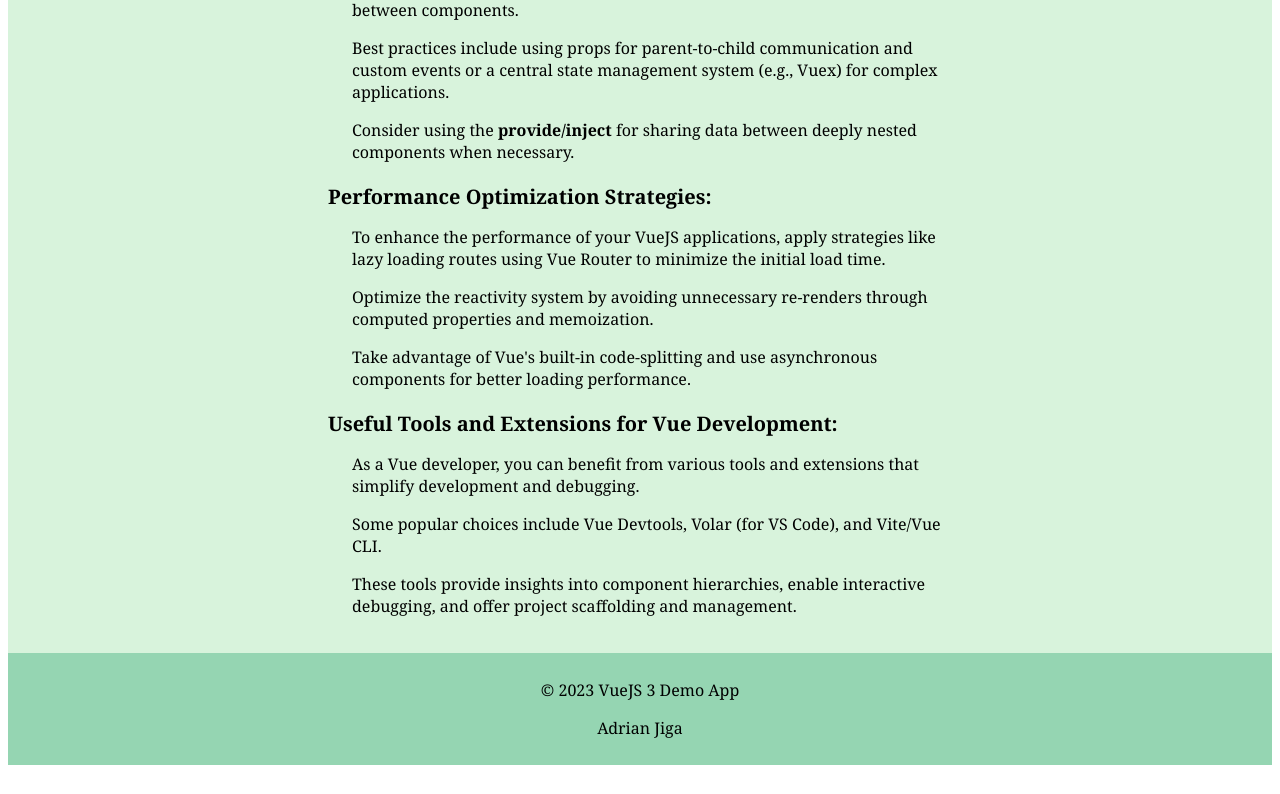
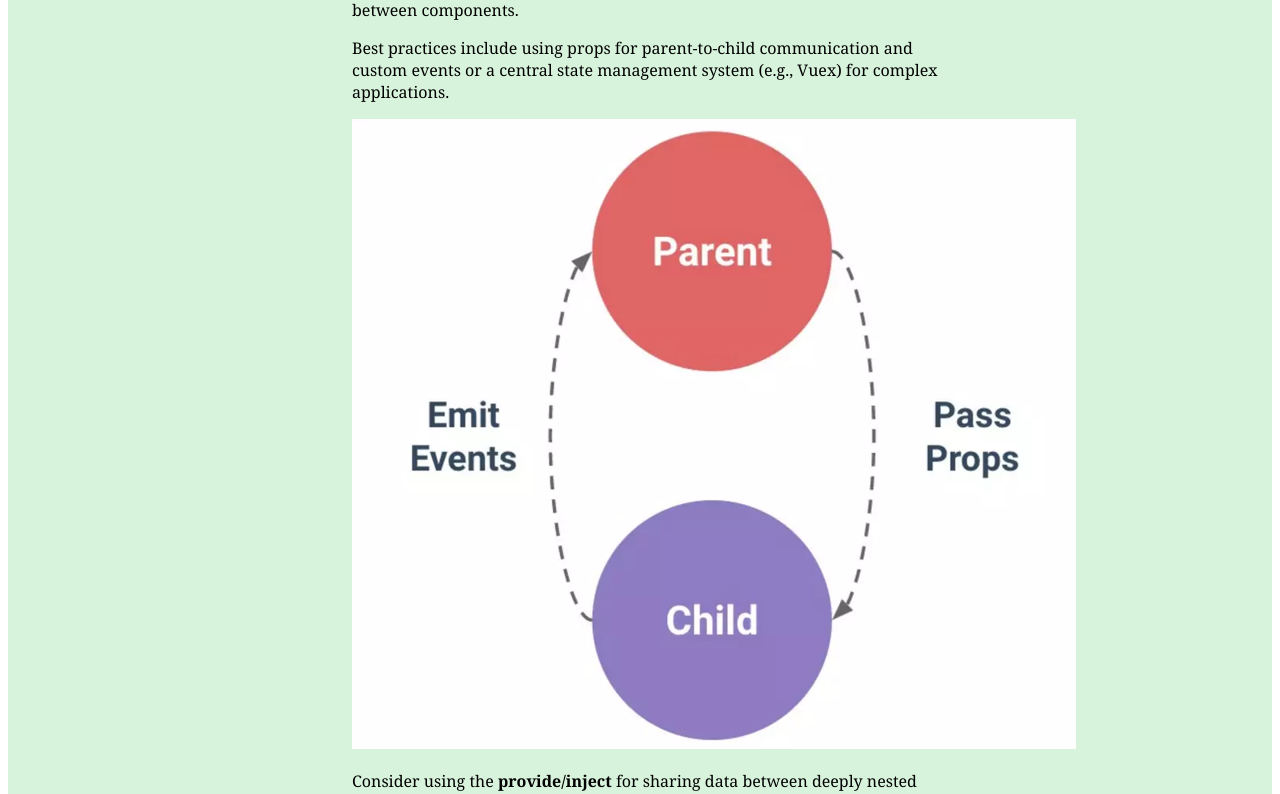
Before and after one commit to adrianjiga/vue-presentation-app, a Vue app: page /slide12 in a window 1280 px wide. Shown: the part 781-1575 px from the top of the page. Before the commit the page ends 1554 px from the top, so only its background shows below. Built offline with nearby package versions, Linux system fonts and the light colour scheme.

Commit message:
code cleanup

```diff
--- a/src/components/Footer.vue
+++ b/src/components/Footer.vue
@@ -1,7 +1,6 @@
 <template>
 	<footer>
-		<p>&copy; 2023 VueJS 3 Demo App</p>
-		<p>Adrian Jiga</p>
+		<p>&copy; 2023 Adrian Jiga</p>
 	</footer>
 </template>
 
--- a/src/components/Header.vue
+++ b/src/components/Header.vue
@@ -1,5 +1,7 @@
 <template>
-	<div>VueJS 3</div>
+	<header>
+		<div>VueJS 3</div>
+	</header>
 </template>
 
 <script>
--- a/src/components/Slide11.vue
+++ b/src/components/Slide11.vue
@@ -17,13 +17,13 @@
 		<h2 class="sub-title">Creating Refs</h2>
 		<div class="content">
 			<p>
-				You can create a ref in a component using the `ref` function. For
-				example:
+				You can create a ref in a component using the
+				<strong>ref</strong> function. For example:
 			</p>
 			<img src="../assets/refs-example.png" alt="refs example" />
 			<p>
-				Here, `myRef` is a ref that can be associated with an element or a
-				component instance in the template.
+				Here, <strong>myRef</strong> is a ref that can be associated with an
+				element or a component instance in the template.
 			</p>
 		</div>
 
--- a/src/components/Slide12.vue
+++ b/src/components/Slide12.vue
@@ -1,6 +1,7 @@
 <template>
 	<div class="slide">
 		<h1 class="slide-title">Slide 12: Best Practices and Tips</h1>
+
 		<h2 class="sub-title">Code Organization and Project Structure:</h2>
 		<div class="content">
 			<p>
@@ -12,8 +13,8 @@
 				components, views, and utility functions.
 			</p>
 			<p>
-				Leveraging a build tool like Vite or VueCLI can help establish a
-				sensible project structure from the start.
+				Leveraging a build tool like Vite can help establish a sensible
+				project structure from the start.
 			</p>
 			<p>
 				Use meaningful file and folder names to make your codebase more
@@ -24,6 +25,7 @@
 				improve collaboration and code maintenance.
 			</p>
 		</div>
+
 		<h2 class="sub-title">Handling Component Communication:</h2>
 		<div class="content">
 			<p>
@@ -35,27 +37,16 @@
 				and custom events or a central state management system (e.g., Vuex)
 				for complex applications.
 			</p>
+			<img
+				src="../assets/parent-child-communication.png"
+				alt="parent child components communication"
+			/>
 			<p>
 				Consider using the <strong>provide/inject</strong> for sharing data
 				between deeply nested components when necessary.
 			</p>
 		</div>
-		<h2 class="sub-title">Performance Optimization Strategies:</h2>
-		<div class="content">
-			<p>
-				To enhance the performance of your VueJS applications, apply
-				strategies like lazy loading routes using Vue Router to minimize the
-				initial load time.
-			</p>
-			<p>
-				Optimize the reactivity system by avoiding unnecessary re-renders
-				through computed properties and memoization.
-			</p>
-			<p>
-				Take advantage of Vue's built-in code-splitting and use asynchronous
-				components for better loading performance.
-			</p>
-		</div>
+
 		<h2 class="sub-title">
 			Useful Tools and Extensions for Vue Development:
 		</h2>
@@ -66,11 +57,7 @@
 			</p>
 			<p>
 				Some popular choices include Vue Devtools, Volar (for VS Code), and
-				Vite/Vue CLI.
-			</p>
-			<p>
-				These tools provide insights into component hierarchies, enable
-				interactive debugging, and offer project scaffolding and management.
+				Vite.
 			</p>
 		</div>
 	</div>
--- a/src/components/Slide13.vue
+++ b/src/components/Slide13.vue
@@ -8,8 +8,8 @@
 				for building dynamic and interactive web applications.
 			</p>
 			<p>
-				The Composition API enhances code organization and reusability,
-				making Vue applications more maintainable and scalable.
+				VueJS 3 comes with 2 different approaches: Composition API and
+				Options API.
 			</p>
 			<p>
 				Vue Router simplifies client-side routing, creating a seamless user
@@ -24,17 +24,9 @@
 				ensures efficient and type-safe development.
 			</p>
 			<p>
-				We've explored a demo app built with VueJS 3, demonstrating its
-				capabilities in a real-world scenario.
-			</p>
-			<p>
 				Performance improvements in VueJS 3, including an optimized
 				reactivity system, result in faster rendering and a superior user
 				experience.
-			</p>
-			<p>
-				We've discussed best practices for Vue development, emphasizing code
-				organization, component communication, and performance optimization.
 			</p>
 			<p>
 				Useful tools and extensions, like Vue Devtools and Volar (VS Code
```
